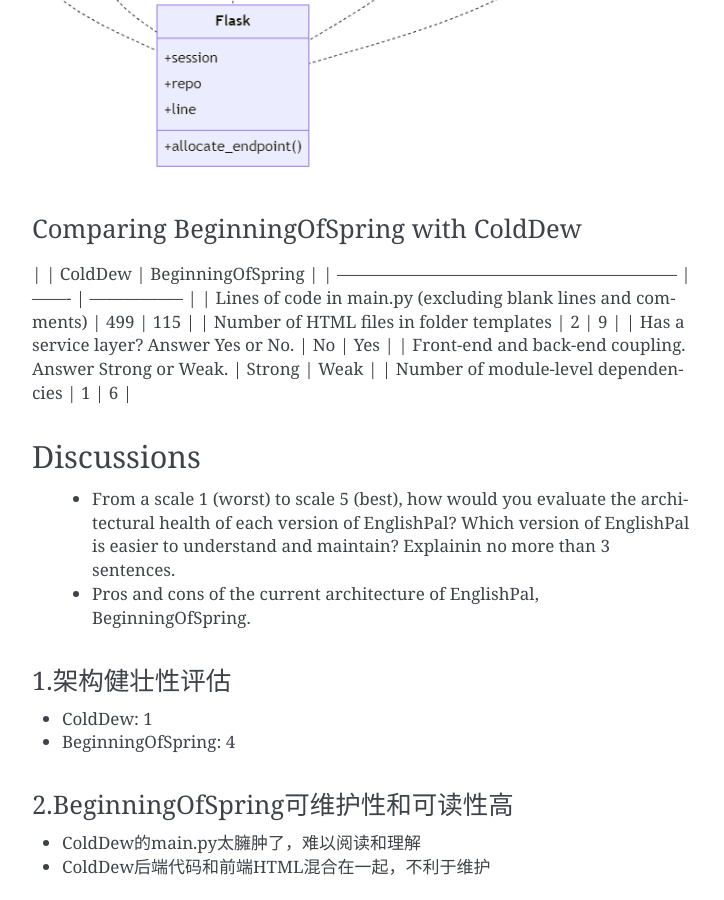
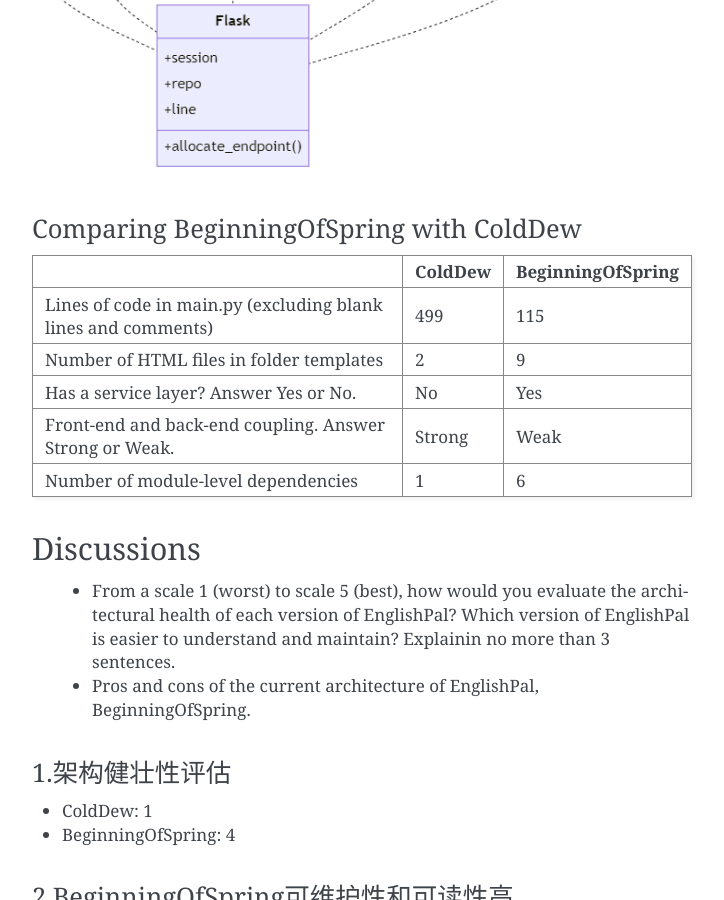
Before and after one commit to lingeri/englishpal, a Sphinx documentation site: the page built from docs/SA-lab1.md, in a window 1280 px wide and 900 px high, scrolled down 12133 px. Shown: the whole window, without its empty margins (388-1112 px from the left). Built offline with Sphinx 7.4.7, drawn with Linux system fonts in a browser that asks for light colours; part of the change alters nothing that is shown.

```diff
--- a/docs/conf.py
+++ b/docs/conf.py
@@ -31,7 +31,8 @@ release = '0.0.1'
 # extensions coming with Sphinx (named 'sphinx.ext.*') or your custom
 # ones.
 extensions = [
-    'recommonmark'
+    'recommonmark',
+    'sphinx_markdown_tables'
 ]
 
 # Add any paths that contain templates here, relative to this directory.
```
Also changed, not shown: 3 other files.
